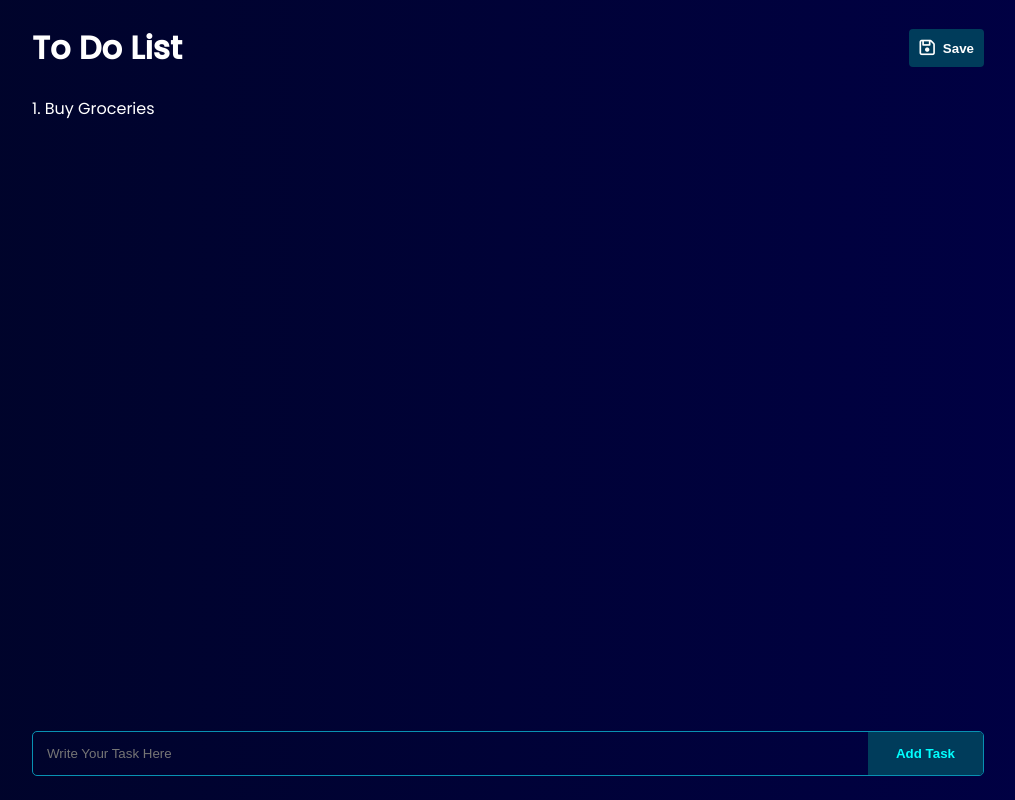
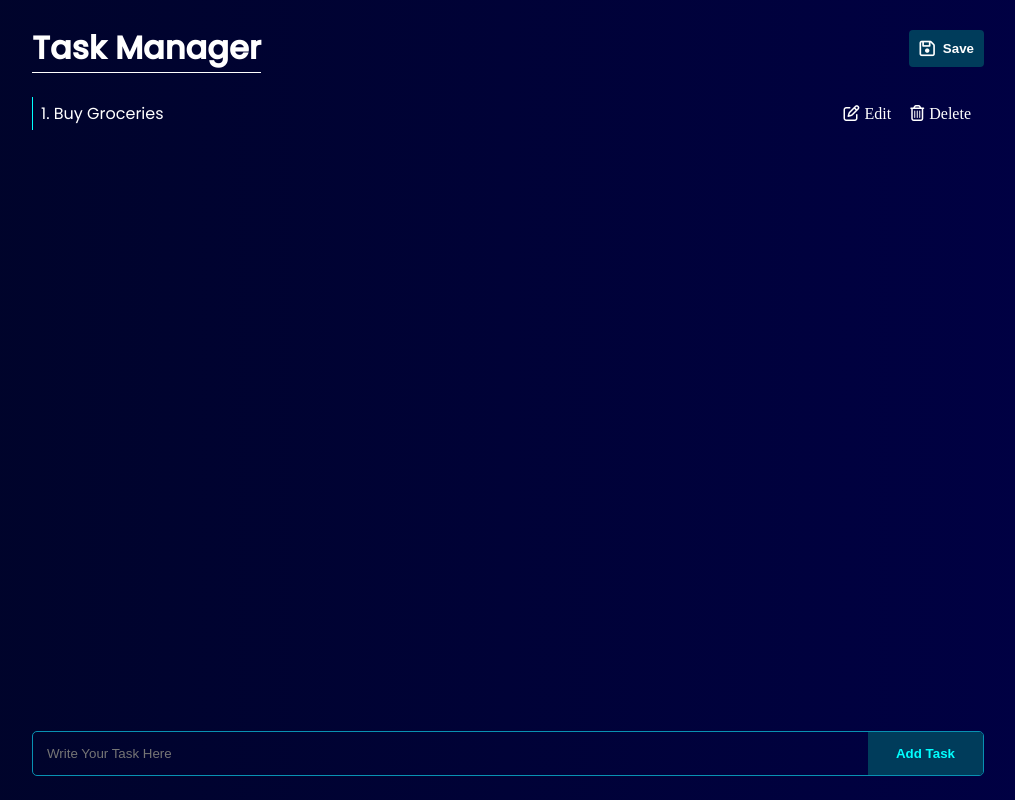
Before and after one commit to SasukeDaTony/svelte_Access_A_Ride, a SvelteKit app: page /dashboard in a window 1280 px wide. Shown: the whole page, without its empty margins (132-1147 px from the left). Built offline with nearby package versions, Linux system fonts and the light colour scheme.

Commit message:
completed Task manager section with functional edit/delete buttons needs save to firebase functionality still

```diff
--- a/src/components/Authenticate.svelte
+++ b/src/components/Authenticate.svelte
@@ -60,7 +60,6 @@
         <div>
             <p>Don't have an account?</p>
             <p on:click={handleRegister} on:keydown={() => {}}>Register</p>
-
         </div>
         {/if}
     </div>
--- a/src/routes/dashboard/+page.svelte
+++ b/src/routes/dashboard/+page.svelte
@@ -14,6 +14,22 @@
         todoList=[...todoList, currTodo]
         currTodo = '';
     }
+
+function editTodo(index) {
+    let newTodoList = todoList.filter((val, i) => {
+        return i !==index;
+    })
+    currTodo = todoList[index];
+    todoList = newTodoList;
+}
+
+function removeTodo(index) {
+    let newTodoList = todoList.filter((val, i) => {
+        return i !==index;
+    })
+    todoList = newTodoList;
+}
+
 </script>
 
 
@@ -22,14 +38,23 @@
 
 <div class="mainContainer">
     <div class="headerContainer">
-        <h1>To Do List</h1>
+        <h1>Task Manager</h1>
         <button><i class="fa-regular fa-floppy-disk"></i>Save</button>
     </div>
     <main>
+        {#if todoList.length === 0}
+        <p>You Have No Tasks Yet!</p>
+        {/if}
         {#each todoList as todo, index}
             {#if todo !== ''}
             <div class="todo">
-                {index + 1}. {todo}
+                <p>
+                    {index + 1}. {todo}
+                </p>
+                <div class="actions">
+                    <i role="button" tabindex="0" class="fa-regular fa-pen-to-square" on:click={() => {editTodo(index)}} on:keydown={() => {}}><span class="square">Edit</span></i>
+                    <i role="button" tabindex="0" class="fa-regular fa-trash-can" on:click={() => {removeTodo(index)}} on:keydown={() => {}}><span class="square">Delete</span></i>
+                </div>
             </div>
             {/if}
 
@@ -71,6 +96,9 @@
         align-items: center;
         justify-content: space-between;
     }
+    .headerContainer h1 {
+        border-bottom: 1px solid white;
+    }
 
     .headerContainer button {
         background:#003c5b;
@@ -98,6 +126,36 @@
         flex-direction: column;
         gap: 8px;
         flex: 1;
+    }
+
+    .todo {
+        border-left: 1px solid cyan;
+        padding: 4px 8px;
+        display: flex;
+        align-items: center;
+        justify-content: space-between;
+    }
+
+    .actions {
+        display: flex;
+        align-items: center;
+        gap: 14px;
+    }
+
+    .fa-pen-to-square:hover  {
+        color:#0891b2;
+        cursor:pointer;
+    }
+
+    .square {
+        transition-duration: 0ms;
+        padding: 5px;
+        font-family: 'Times New Roman', Times, serif;
+    }
+
+    .fa-trash-can:hover {
+        color:rgba(255, 0, 0, 0.609);
+        cursor:pointer;
     }
 
     .enterTodo {
```
